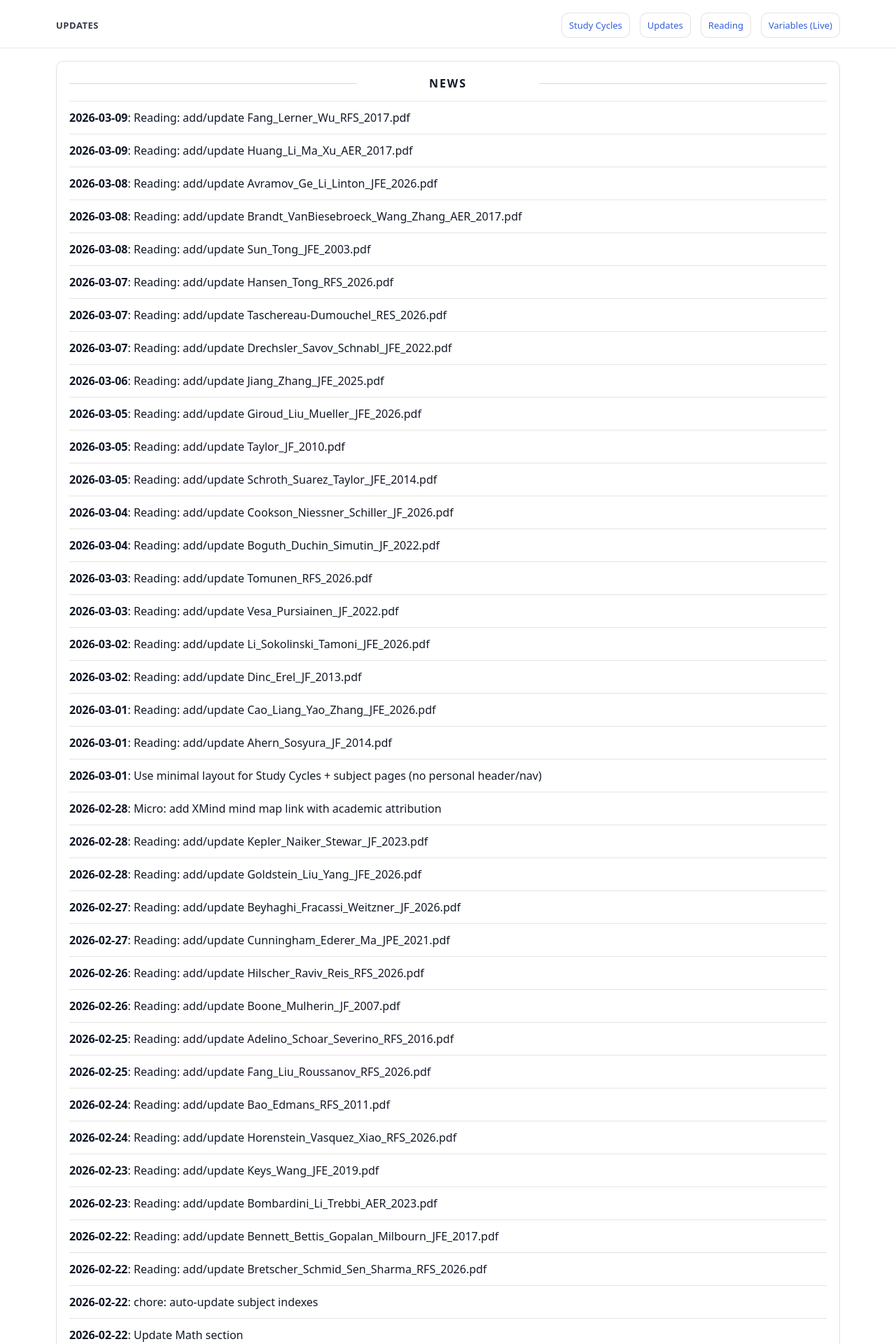
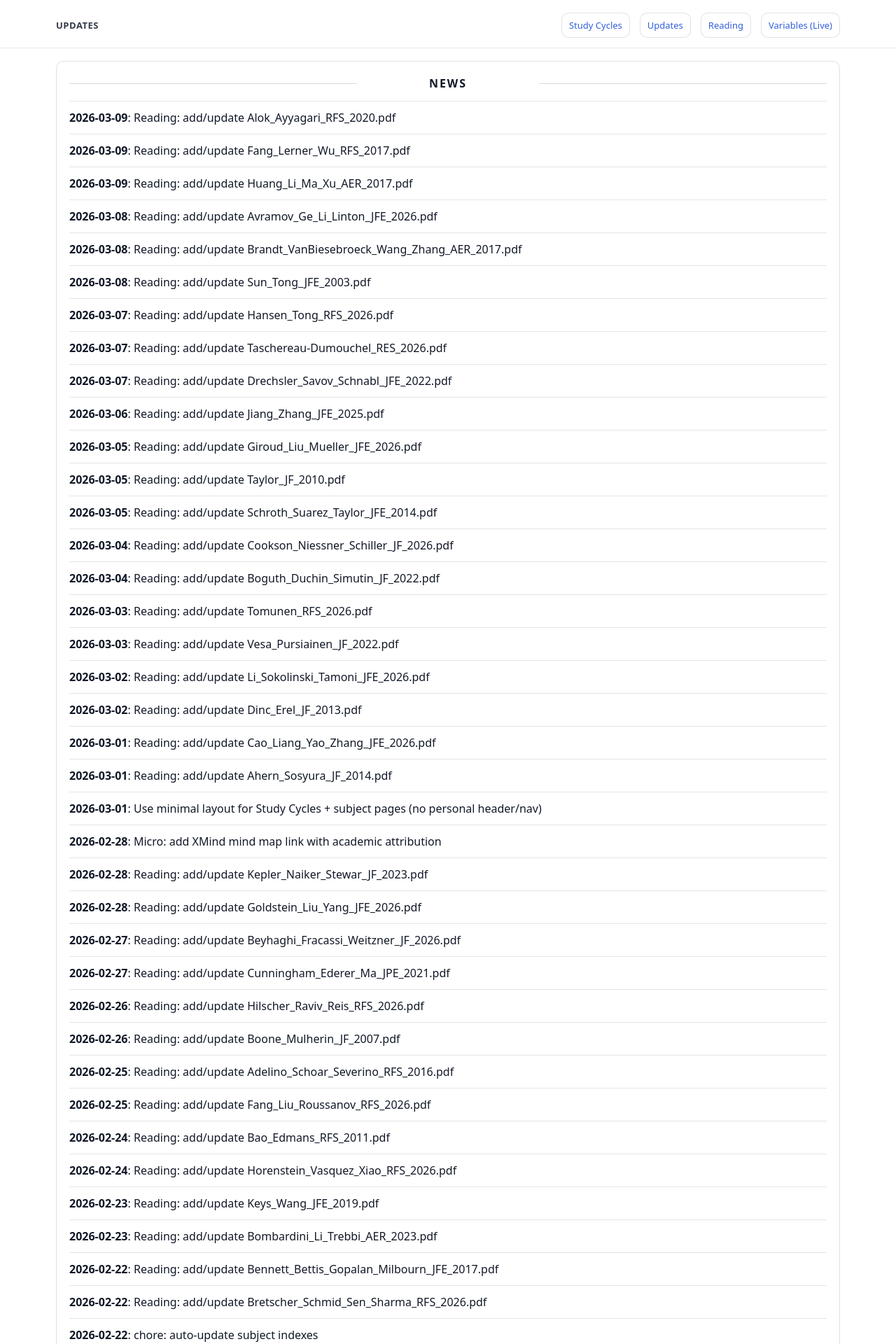
Before and after one commit to yaxinzn/study-archive, a Jekyll site: the page built from updates/index.md, in a window 1280 px wide. Shown: the top 1920 px of the page at 70% size. Built offline with Jekyll 4.4.1, drawn with Linux system fonts in a browser that asks for light colours; some of the changed text lies outside the part shown.

Commit message:
chore: update NEWS feed

```diff
--- a/_data/news.yml
+++ b/_data/news.yml
@@ -1,4 +1,7 @@
 # Auto-generated update history (sorted newest -> oldest). Do not edit manually.
+- ts: "1773058299"
+  date: "2026-03-09"
+  title: "Reading: add/update Alok_Ayyagari_RFS_2020.pdf"
 - ts: "1773058219"
   date: "2026-03-09"
   title: "Reading: add/update Fang_Lerner_Wu_RFS_2017.pdf"
```
